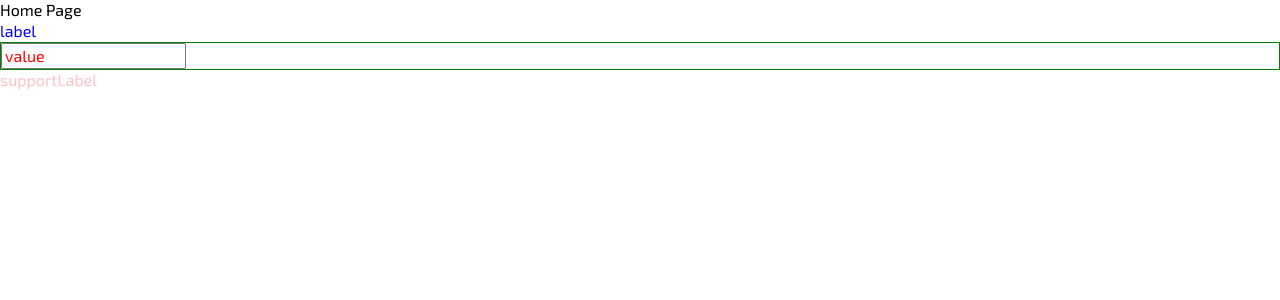
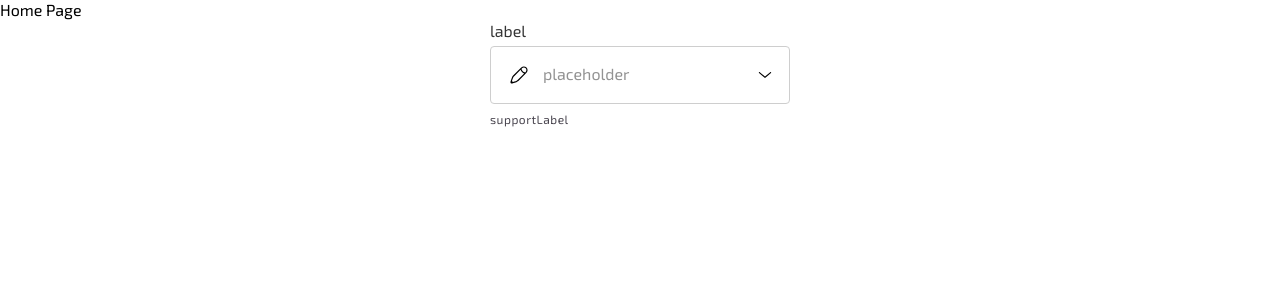
Before and after one commit to baza-trainee/feeda, a Next.js app in the folder cms/: page / in a window 1280 px wide. Shown: the top 300 px of the page. Built offline with nearby package versions, Linux system fonts and the light colour scheme.

Commit message:
universal input almost done

```diff
--- a/cms/src/components/IconSprite/IconSprite.tsx
+++ b/cms/src/components/IconSprite/IconSprite.tsx
@@ -1,11 +1,11 @@
+import Add from '../../../public/add.svg';
+import ArrowDown from '../../../public/arrow_down.svg';
+import Delete from '../../../public/delete.svg';
+import Edit from '../../../public/edit.svg';
 import Exit from '../../../public/exit.svg';
-import Add from '../../../public/add.svg';
-import Edit from '../../../public/edit.svg';
-import Delete from '../../../public/delete.svg';
+import Pencil from '../../../public/pencil.svg';
 import Plus from '../../../public/plus.svg';
-import Pensil from '../../../public/pensil.svg';
 import Team from '../../../public/team.svg';
-import ArrowDown from '../../../public/arrow_down.svg';
 
 export const IconSprite = ({ icon }: { icon: IconType }) => {
   const icons: Record<IconType, JSX.Element> = {
@@ -14,7 +14,7 @@ export const IconSprite = ({ icon }: { icon: IconType }) => {
     delete: <Delete />,
     edit: <Edit />,
     plus: <Plus />,
-    pensil: <Pensil />,
+    pencil: <Pencil />,
     team: <Team />,
     arrowDown: <ArrowDown />,
   };
@@ -34,7 +34,7 @@ export const iconTypes = {
   delete: 'delete',
   edit: 'edit',
   plus: 'plus',
-  pensil: 'pensil',
+  pencil: 'pencil',
   team: 'team',
   arrowDown: 'arrowDown',
 } as const;
--- a/cms/src/components/Input/Input.styles.ts
+++ b/cms/src/components/Input/Input.styles.ts
@@ -1,20 +1,144 @@
 import styled from '@emotion/styled';
 
-export const InputWrapper = styled.div`
-  border: solid 1px green;
-  &:has(input:focused) {
+import { colors } from '../../styles/theme';
+
+export const MainWrapper = styled.div``;
+
+export const LabelComp = styled.label<{ inputValueLen: number; isDisabled: boolean; checkIsValid: boolean }>`
+  --txtColor: ${({ inputValueLen, isDisabled }) =>
+    isDisabled ? colors.disabledBtnBg : inputValueLen ? colors.mainPlaceholder : colors.mainLabel};
+  font-size: 16px;
+  font-weight: 400;
+  color: var(--txtColor);
+  &:has(+ div > input:invalid) {
+    color: #dc0c31;
+  }
+  &:has(+ div > input:valid) {
+    color: ${({ checkIsValid }) => (checkIsValid ? '#14905D' : 'var(--txtColor)')};
+  }
+  &:has(+ div > input:focus) {
+    color: var(--txtColor);
+  }
+`;
+
+export const InputWrapper = styled.div<{
+  isDisabled: boolean;
+  checkIsValid: boolean;
+  dropdownList: boolean;
+  endIconId: boolean;
+}>`
+  position: relative;
+  display: flex;
+  align-items: center;
+  border: solid 1px #14905d;
+  border-radius: 4px;
+  border: 1px solid #cecece;
+  margin: 4px 0;
+  background: '#fcfcfc';
+  &:has(input:invalid) {
+    outline: 2px solid #dc0c31;
+    & ~ label {
+      color: #dc0c31;
+    }
+  }
+
+  ${({ checkIsValid }) => {
+    if (checkIsValid) {
+      return '&:has(input:valid) { \
+        outline: 2px solid #14905D; \
+        & ~ label { \
+          color: #14905D; \
+        }}';
+    }
+  }}
+
+  ${({ dropdownList }) => {
+    if (dropdownList) {
+      return '&:has(input:focus) { \
+        & > ul {                   \
+          max-height: 168px;         \
+          & ~ label {                \
+            color: #14905D;          \
+            }                          \
+          }                       \
+        }';
+    }
+  }}
+
+/* ${({ dropdownList, endIconId }) => {
+    if (dropdownList && endIconId) {
+      return '&:last-child { \
+        background-color: red;';
+    }
+  }} */
+  &:last-child {
+    background-color: red;
+  }
+
+  &:has(input:focus) {
     outline: 2px solid #939393;
+    & ~ label {
+      color: #49454f;
+    }
   }
 `;
 
 export const InputComp = styled.input`
-  color: red;
+  display: inline-block;
+  width: 100%;
+  border-radius: 4px;
+  border: 0;
+  color: ${colors.mainText};
+  font-size: 16px;
+  font-weight: 400;
+  padding: 16px 0;
+  background: transparent;
+  &::-webkit-input-placeholder {
+    color: ${colors.mainPlaceholder};
+  }
 `;
 
-export const LabelComp = styled.label`
-  color: blue;
+export const InputIconWrapper = styled.div<{ isDisabled: boolean }>`
+  display: flex;
+  align-items: center;
+  justify-content: center;
+  padding: 16px 12px 16px 16px;
+  color: ${({ isDisabled }) => (isDisabled ? colors.disabledBtnBg : 'initial')};
 `;
 
-export const SupportLabelComp = styled.label`
-  color: pink;
+export const DropdownList = styled.ul`
+  position: absolute;
+  width: 101%;
+  left: 50%;
+  transform: translate(-50%, 100%);
+  bottom: -3px;
+  background-color: white;
+  /* max-height: 168px; */
+  max-height: 0;
+  overflow-y: auto;
+  transition: max-height 0.2s ease-in-out;
 `;
+
+export const DropdownItem = styled.li`
+  /* border-bottom: 1px solid #939393; */
+  border-radius: 5px;
+  margin-bottom: 4px;
+  padding: 18px 16px;
+  font-size: 16px;
+  font-weight: 400;
+  color: ${colors.mainText};
+  background-color: #fcfcfc;
+  cursor: pointer;
+  &:last-child {
+    /* border-bottom: none; */
+    margin-bottom: 4px;
+  }
+`;
+
+export const SupportLabelComp = styled.label<{ isDisabled: boolean }>`
+  color: ${({ isDisabled }) => (isDisabled ? colors.disabledBtnBg : '#49454f')};
+  font-size: 12px;
+  font-weight: 400;
+  line-height: 1.33;
+  letter-spacing: 0.5px;
+`;
--- a/cms/src/components/Input/Input.tsx
+++ b/cms/src/components/Input/Input.tsx
@@ -1,24 +1,41 @@
 // 'use client';
 
-import { InputComp, InputWrapper, LabelComp, SupportLabelComp } from './Input.styles';
+import { useRef, useState } from 'react';
+
+import { IconSprite } from '../IconSprite/IconSprite';
+import {
+  DropdownItem,
+  DropdownList,
+  InputComp,
+  InputIconWrapper,
+  InputWrapper,
+  LabelComp,
+  MainWrapper,
+  SupportLabelComp,
+} from './Input.styles';
 
 type InputProps = {
   placeholder?: string;
   type?: string;
-  value?: string;
-  onInputFunc?: (e: React.ChangeEvent<HTMLInputElement>) => void;
-  // onInputFunc?: () => void;
+  value: string;
+  // onInputFunc: (e: React.ChangeEvent<HTMLInputElement>) => void;
+  onInputFunc: (e: React.ChangeEvent<HTMLInputElement> | string) => void;
+  dropdownList?: string[];
   name?: string;
   className?: string;
   id?: string;
   label?: string;
   supportLabel?: string;
   disabled?: boolean;
+  required?: boolean;
+  minLength?: number;
+  maxLength?: number;
+  pattern?: string;
   inputCss?: object[];
   labelCss?: object[];
   supportLabelCss?: object[];
-  begIcon?: React.ReactNode;
-  endIcon?: React.ReactNode;
+  begIconId?: string;
+  endIconId?: string;
 };
 
 export function Input({
@@ -31,21 +48,55 @@ export function Input({
   label,
   supportLabel,
   disabled,
-  begIcon,
-  endIcon,
+  required,
+  minLength,
+  maxLength,
+  pattern,
+  begIconId,
+  endIconId,
   inputCss,
   labelCss,
   supportLabelCss,
+  dropdownList,
 }: InputProps) {
+  const inputRef = useRef<HTMLInputElement>(null);
+  const listMarkup = dropdownList
+    ?.filter((item) => item.includes(value))
+    .map((item) => (
+      <DropdownItem
+        key={item}
+        onClick={() => {
+          if (inputRef.current) {
+            inputRef.current.value = item;
+          }
+        }}
+      >
+        {item}
+      </DropdownItem>
+    ));
   return (
-    <>
+    <MainWrapper>
       {label && (
-        <LabelComp css={labelCss} htmlFor={id}>
+        <LabelComp
+          css={labelCss}
+          htmlFor={id}
+          inputValueLen={value.length}
+          isDisabled={disabled}
+          checkIsValid={Boolean(pattern && value?.length)}
+        >
           {label}
         </LabelComp>
       )}
-      <InputWrapper>
-        {begIcon && begIcon}
+      <InputWrapper
+        checkIsValid={Boolean(pattern && value?.length)}
+        dropdownList={Boolean(dropdownList)}
+        endIconId={Boolean(endIconId)}
+      >
+        {begIconId && (
+          <InputIconWrapper isDisabled={disabled}>
+            <IconSprite icon={begIconId} />
+          </InputIconWrapper>
+        )}
         <InputComp
           id={id}
           css={inputCss}
@@ -55,14 +106,24 @@ export function Input({
           name={name}
           onInput={onInputFunc}
           disabled={disabled}
+          required={required}
+          maxLength={maxLength}
+          minLength={minLength}
+          pattern={pattern}
+          ref={inputRef}
         />
-        {endIcon && endIcon}
+        {endIconId && (
+          <InputIconWrapper isDisabled={disabled}>
+            <IconSprite icon={endIconId} />
+          </InputIconWrapper>
+        )}
+        {dropdownList && <DropdownList>{listMarkup}</DropdownList>}
       </InputWrapper>
       {supportLabel && (
-        <SupportLabelComp css={supportLabelCss} htmlFor={id}>
+        <SupportLabelComp css={supportLabelCss} htmlFor={id} isDisabled={disabled} pattern={pattern}>
           {supportLabel}
         </SupportLabelComp>
       )}
-    </>
+    </MainWrapper>
   );
 }
--- a/cms/src/components/Input/inputTester.tsx
+++ b/cms/src/components/Input/inputTester.tsx
@@ -1,26 +1,46 @@
 'use client';
 
-import Next from '../../../public/next.svg';
-import Vercel from '../../../public/vercel.svg';
+import { useState } from 'react';
+
 import { Input } from './Input';
 
 export function InputTester() {
+  // const [inputValue, setInputValue] = useState('standart text inside...');
+  const [inputValue, setInputValue] = useState('');
+  // console.log(inputValue.test(/^[0-9]{1,10}$/));
   return (
+    <div style={{ width: '300px', margin: '0 auto' }}>
       <Input
         placeholder="placeholder"
         type="text"
-      value="value"
+        value={inputValue}
         name="test"
         id="test"
         label="label"
         supportLabel="supportLabel"
-      //   disabled={false}
-      //   begIcon={<Next />}
-      //   endIcon={<Vercel />}
-      onInputFunc={(ev) => console.log(ev.target.value)}
+        pattern="[0-9]{1,10}"
+        // disabled={true}
+        dropdownList={[
+          'one',
+          'two',
+          'three',
+          'four',
+          'five',
+          'six',
+          'seven',
+          'eight',
+          'nine',
+          'ten',
+          'eleven',
+          'twelve',
+        ]}
+        begIconId="pencil"
+        endIconId="arrowDown"
+        onInputFunc={(ev) => setInputValue(ev.target.value)}
         //   inputCss
         //   labelCss,
         //   supportLabelCss,
       />
+    </div>
   );
 }
```
Also changed, not shown: cms/public/pencil.svg (renamed from cms/public/pensil.svg). Lines whose indentation alone changed are shown as unchanged.
